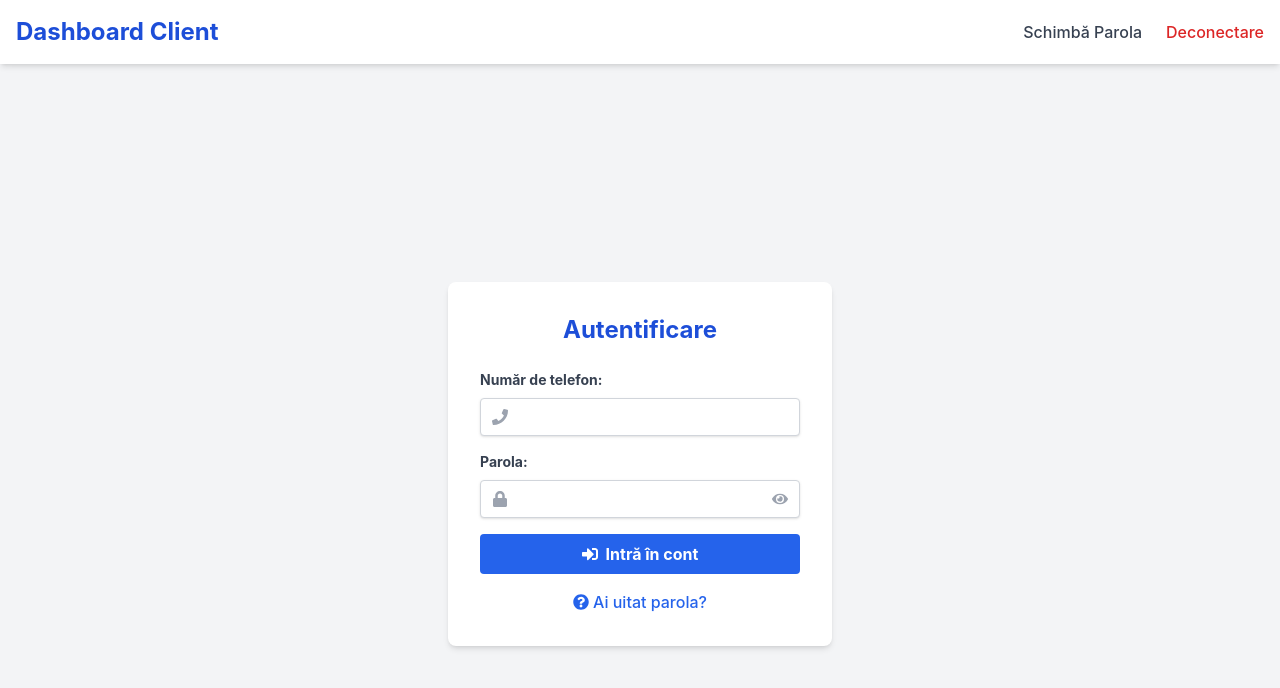
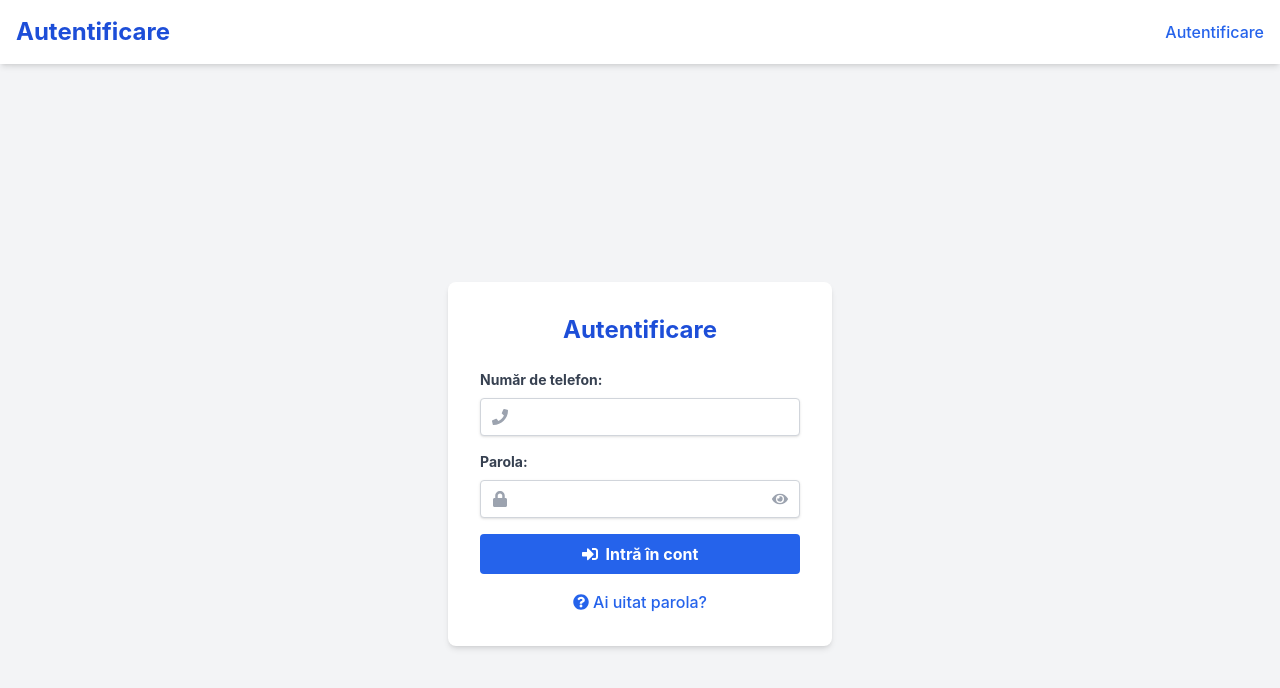
Before and after one commit to NakaRO96/aplicatie-evidenta-frontend, a React (Create React App) app: page /login in a window 1280 px wide. Shown: the top 688 px of the page. Built offline with nearby package versions, Linux system fonts and the light colour scheme.

Commit message:
eroare login

```diff
--- a/src/components/Header.js
+++ b/src/components/Header.js
@@ -6,7 +6,8 @@ import { useAuth } from '../context/AuthContext';
 
 const Header = () => {
   const [isMenuOpen, setIsMenuOpen] = useState(false);
-  const { logout, userRole } = useAuth(); // Am preluat userRole pentru a afișa link-uri condiționat
+  const { logout, userRole, isAuthenticated } = useAuth(); // Am preluat isAuthenticated
+
   const navigate = useNavigate();
 
   const handleLogout = () => {
@@ -22,18 +23,20 @@ const Header = () => {
   return (
     <header className="bg-white shadow-md p-4 sticky top-0 z-50">
       <div className="max-w-7xl mx-auto flex justify-between items-center">
-        {/* Logo sau titlu - adaptează textul în funcție de rol */}
+        {/* Logo sau titlu - adaptează textul în funcție de rol și dacă e autentificat */}
         <Link
-          to={userRole === 'admin' || userRole === 'trainer' ? "/admin" : "/client-dashboard"}
+          to={isAuthenticated ? (userRole === 'admin' || userRole === 'trainer' ? "/admin" : "/client-dashboard") : "/login"}
           onClick={handleLinkClick}
           className="text-2xl font-bold text-blue-700 hover:text-blue-900 transition-colors duration-200"
         >
-          {userRole === 'admin' || userRole === 'trainer' ? "Panou Admin" : "Dashboard Client"}
+          {isAuthenticated ? (userRole === 'admin' || userRole === 'trainer' ? "Panou Admin" : "Dashboard Client") : "Autentificare"}
         </Link>
 
         {/* Meniu pe ecrane mari */}
         <nav className="hidden md:flex items-center space-x-6">
-          {(userRole === 'admin' || userRole === 'trainer') && (
+          {isAuthenticated ? ( // Afișează aceste link-uri DOAR dacă e autentificat
+            <>
+              {(userRole === 'admin' || userRole === 'trainer') && ( // Link-uri specifice admin/trainer
                 <>
                   <Link to="/admin" className="text-gray-700 hover:text-blue-600 font-medium transition-colors duration-200">
                     Utilizatori
@@ -50,10 +53,18 @@ const Header = () => {
               <button onClick={handleLogout} className="text-red-600 hover:text-red-800 font-medium transition-colors duration-200">
                 Deconectare
               </button>
+            </>
+          ) : (
+            // Afișează link-ul de autentificare dacă nu e autentificat
+            <Link to="/login" className="text-blue-600 hover:text-blue-700 font-medium transition-colors duration-200">
+              Autentificare
+            </Link>
+          )}
         </nav>
 
         {/* Buton meniu "sandviș" pentru ecrane mici */}
         <div className="md:hidden">
+          {isAuthenticated ? ( // Butonul hamburger doar dacă e autentificat
             <button onClick={() => setIsMenuOpen(!isMenuOpen)} className="text-gray-700 hover:text-blue-600 focus:outline-none">
               {isMenuOpen ? (
                 <FaTimes className="text-2xl" />
@@ -61,11 +72,17 @@ const Header = () => {
                 <FaBars className="text-2xl" />
               )}
             </button>
+          ) : (
+            // Link de autentificare pentru mobil dacă nu e autentificat
+            <Link to="/login" className="text-blue-600 hover:text-blue-700 font-medium transition-colors duration-200">
+              Autentificare
+            </Link>
+          )}
         </div>
       </div>
 
       {/* Meniu mobil glisant */}
-      {isMenuOpen && (
+      {isMenuOpen && isAuthenticated && ( // Meniul mobil se deschide DOAR dacă e autentificat
         <div className="md:hidden mt-4 space-y-4 text-center">
           {(userRole === 'admin' || userRole === 'trainer') && (
             <>
--- a/src/pages/LoginPage.js
+++ b/src/pages/LoginPage.js
@@ -2,12 +2,12 @@ import React, { useState } from 'react';
 import { useNavigate, Link } from 'react-router-dom';
 import { useAuth } from '../context/AuthContext';
 import { toast } from 'react-toastify';
-import { FaPhone, FaLock, FaSignInAlt, FaQuestionCircle, FaEye, FaEyeSlash } from 'react-icons/fa'; // NOU: Importă FaEye, FaEyeSlash
+import { FaPhone, FaLock, FaSignInAlt, FaQuestionCircle, FaEye, FaEyeSlash } from 'react-icons/fa';
 
 function LoginPage() {
   const [phoneNumber, setPhoneNumber] = useState('');
   const [password, setPassword] = useState('');
-  const [showPassword, setShowPassword] = useState(false); // NOU: Stare pentru vizibilitatea parolei
+  const [showPassword, setShowPassword] = useState(false);
   const navigate = useNavigate();
   const { login } = useAuth();
 
@@ -21,12 +21,16 @@ function LoginPage() {
 
     const result = await login(phoneNumber, password);
     if (result.success) {
-      if (result.role === 'admin') {
-        navigate('/admin');
-      } else {
-        navigate('/client');
-      }
       toast.success('Autentificare reușită!');
+      // NOU: Adăugăm o scurtă întârziere pentru a permite contextului de autentificare să se actualizeze complet
+      // și să forțeze re-randarea PrivateRoute înainte de navigare.
+      setTimeout(() => {
+        if (result.role === 'admin' || result.role === 'trainer') {
+          navigate('/admin');
+        } else {
+          navigate('/client-dashboard'); // MODIFICAT: Calea corectă pentru dashboard-ul clientului
+        }
+      }, 50); // 50ms întârziere
     } else {
       toast.error(result.error || 'Autentificare eșuată. Verifică credențialele.');
     }
@@ -46,7 +50,7 @@ function LoginPage() {
                 <FaPhone />
               </span>
               <input
-                type="tel" // MODIFICAT: Tip "tel" pentru tastatura numerică pe mobil
+                type="tel"
                 id="phoneNumber"
                 className="shadow appearance-none border border-gray-300 rounded w-full py-2 pl-10 pr-3 text-gray-700 leading-tight focus:outline-none focus:shadow-outline focus:ring-2 focus:ring-blue-500"
                 value={phoneNumber}
@@ -64,19 +68,19 @@ function LoginPage() {
                 <FaLock />
               </span>
               <input
-                type={showPassword ? 'text' : 'password'} // NOU: Tip dinamic pentru vizibilitatea parolei
+                type={showPassword ? 'text' : 'password'}
                 id="password"
-                className="shadow appearance-none border border-gray-300 rounded w-full py-2 pl-10 pr-10 text-gray-700 leading-tight focus:outline-none focus:shadow-outline focus:ring-2 focus:ring-blue-500" // MODIFICAT: Adăugat `pr-10` pentru butonul ochi
+                className="shadow appearance-none border border-gray-300 rounded w-full py-2 pl-10 pr-10 text-gray-700 leading-tight focus:outline-none focus:shadow-outline focus:ring-2 focus:ring-blue-500"
                 value={password}
                 onChange={(e) => setPassword(e.target.value)}
                 required
               />
               <button
                 type="button"
-                onClick={() => setShowPassword(!showPassword)} // NOU: Toggle vizibilitate
-                className="absolute inset-y-0 right-0 top-0 pr-3 flex items-center text-gray-400 hover:text-blue-500 transition-colors duration-200 focus:outline-none h-full" // Ajustat h-full
+                onClick={() => setShowPassword(!showPassword)}
+                className="absolute inset-y-0 right-0 top-0 pr-3 flex items-center text-gray-400 hover:text-blue-500 transition-colors duration-200 focus:outline-none h-full"
               >
-                {showPassword ? <FaEyeSlash /> : <FaEye />} {/* NOU: Iconița ochi */}
+                {showPassword ? <FaEyeSlash /> : <FaEye />}
               </button>
             </div>
           </div>
```
Lines whose indentation alone changed are shown as unchanged.
